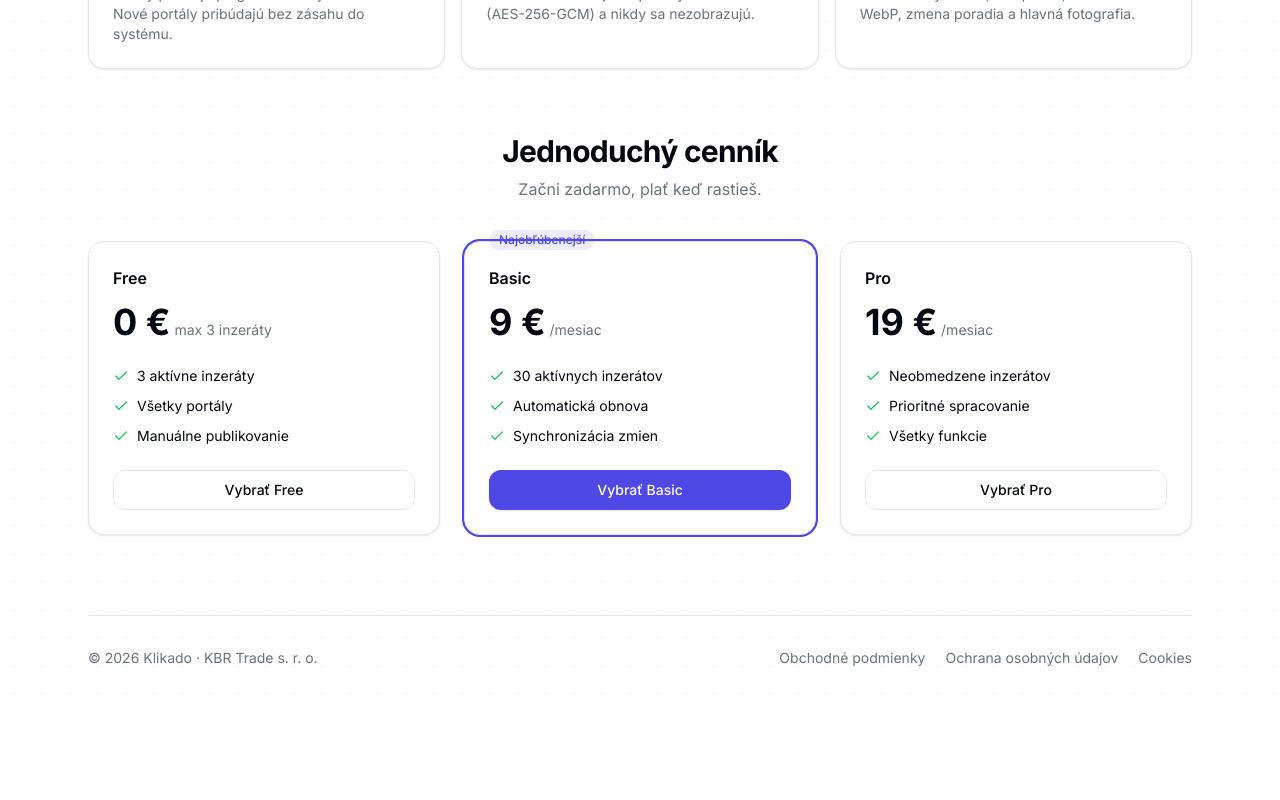
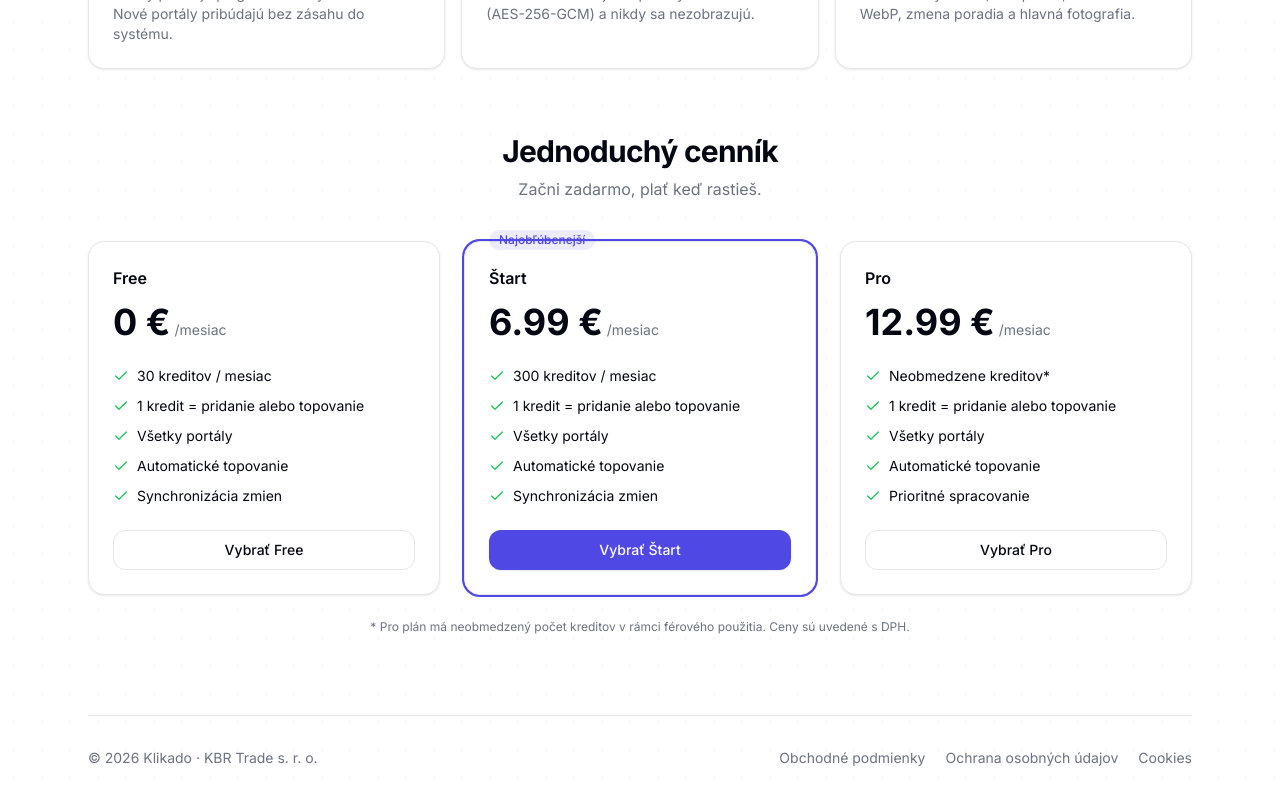
Before and after one commit to krcriso-png/VYROBNE, a Next.js app: page / in a window 1280 px wide. Shown: the part 944-1744 px from the top of the page. Before the commit the page ends 1644 px from the top, so only its background shows below. Built offline with nearby package versions, Linux system fonts and the light colour scheme.

Commit message:
Landing pricing: derive from lib/plans (Free/Štart/Pro, credits) — match app

```diff
--- a/src/app/page.tsx
+++ b/src/app/page.tsx
@@ -12,6 +12,7 @@ import {
 import { Button } from "@/components/ui/button";
 import { Badge } from "@/components/ui/badge";
 import { OPERATOR } from "@/lib/legal";
+import { PLANS as PLAN_DEFS } from "@/lib/plans";
 
 const FEATURES = [
   {
@@ -46,11 +47,26 @@ const FEATURES = [
   },
 ];
 
-const PLANS = [
-  { name: "Free", price: "0 €", note: "max 3 inzeráty", features: ["3 aktívne inzeráty", "Všetky portály", "Manuálne publikovanie"] },
-  { name: "Basic", price: "9 €", note: "/mesiac", features: ["30 aktívnych inzerátov", "Automatická obnova", "Synchronizácia zmien"], highlight: true },
-  { name: "Pro", price: "19 €", note: "/mesiac", features: ["Neobmedzene inzerátov", "Prioritné spracovanie", "Všetky funkcie"] },
-];
+// Pricing cards are derived from the single source of truth (src/lib/plans.ts)
+// so the public page never drifts from the in-app billing plans.
+const PLANS = (["FREE", "BASIC", "PRO"] as const).map((k) => {
+  const p = PLAN_DEFS[k];
+  return {
+    name: p.name,
+    price: p.priceEur === 0 ? "0 €" : `${p.priceEur.toFixed(2)} €`,
+    note: "/mesiac",
+    features: [
+      p.monthlyCredits === null
+        ? "Neobmedzene kreditov*"
+        : `${p.monthlyCredits} kreditov / mesiac`,
+      "1 kredit = pridanie alebo topovanie",
+      "Všetky portály",
+      "Automatické topovanie",
+      k === "PRO" ? "Prioritné spracovanie" : "Synchronizácia zmien",
+    ],
+    highlight: k === "BASIC",
+  };
+});
 
 export default function HomePage() {
   return (
@@ -168,6 +184,10 @@ export default function HomePage() {
               </div>
             ))}
           </div>
+          <p className="mt-6 text-center text-xs text-muted-foreground">
+            * Pro plán má neobmedzený počet kreditov v rámci férového použitia.
+            Ceny sú uvedené s DPH.
+          </p>
         </section>
 
         <footer className="border-t py-8">
```
